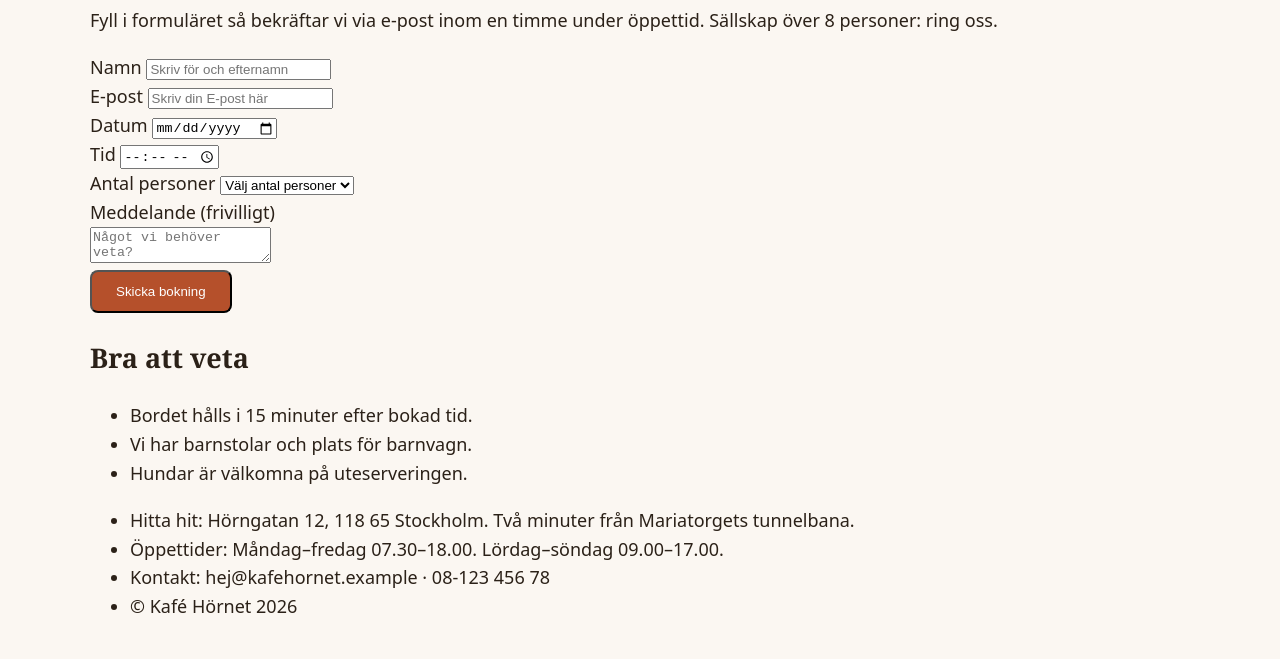
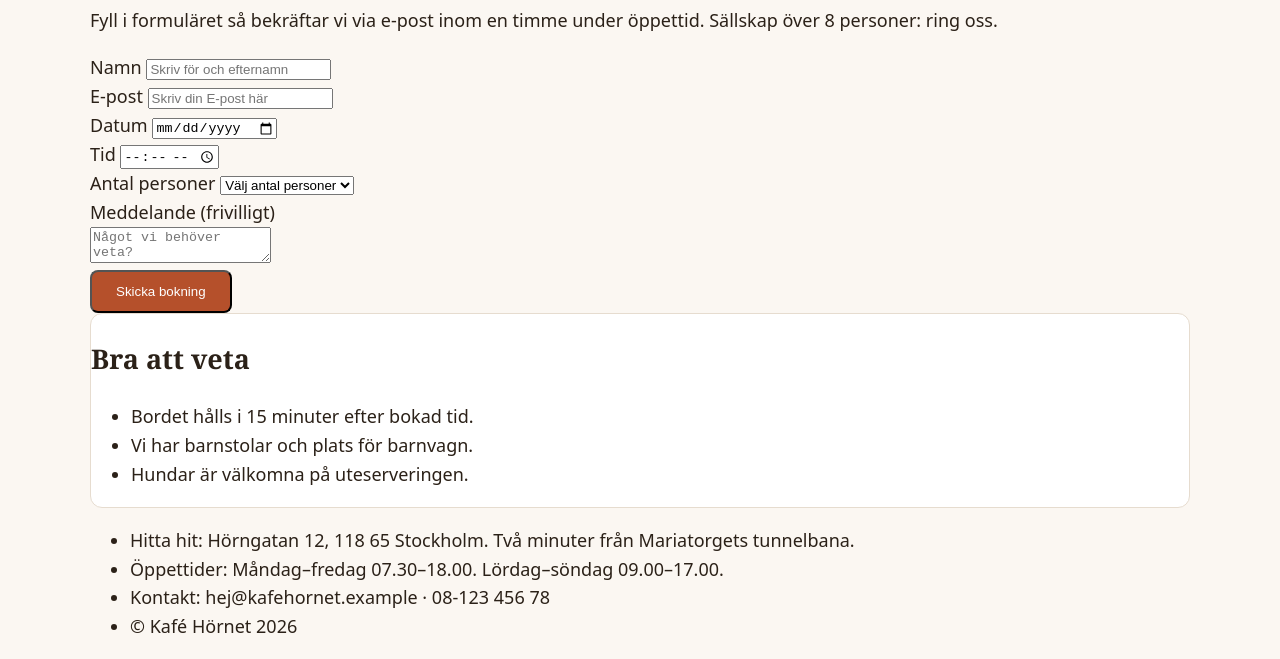
Before and after one commit to fyrkantismen/projektet, a plain HTML site: page booking.html in a window 1280 px wide. Shown: the part 175-834 px from the top of the page. Drawn offline with Linux system fonts and the light colour scheme.

Commit message:
Lite mer då..

```diff
--- a/booking.html
+++ b/booking.html
@@ -53,7 +53,7 @@
             </form>
         </div>
 
-        <section>
+        <section class="card">
             <h2>Bra att veta</h2>
             <ul>
                 <li>Bordet hålls i 15 minuter efter bokad tid.</li>
--- a/style.css
+++ b/style.css
@@ -41,3 +41,9 @@ button {
 button:hover {
     background-color: #8F3E20;
 }
+
+.card {
+    background-color: #FFFFFF;
+    border: 1px solid #E6DCCF;
+    border-radius: 12px;
+}
```
